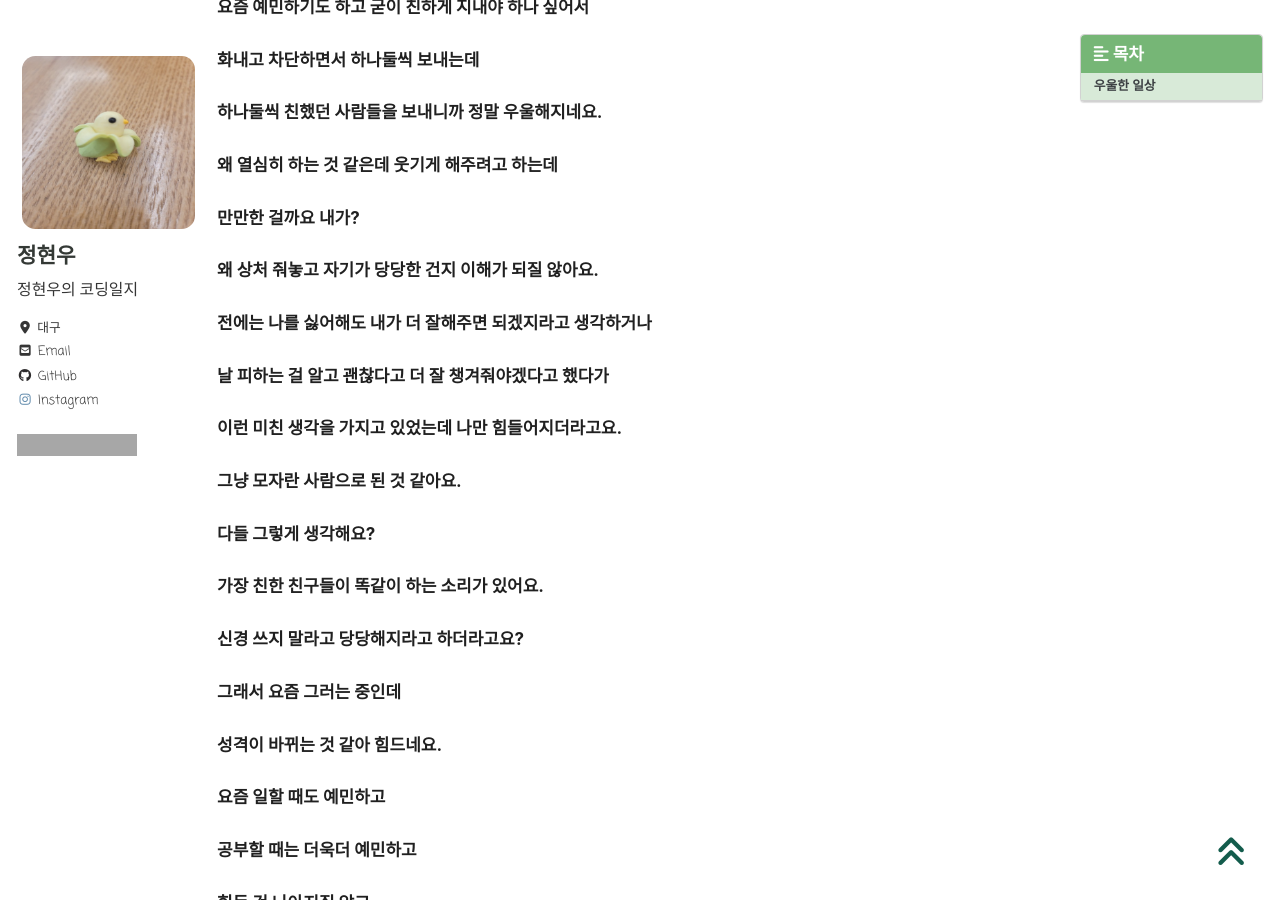
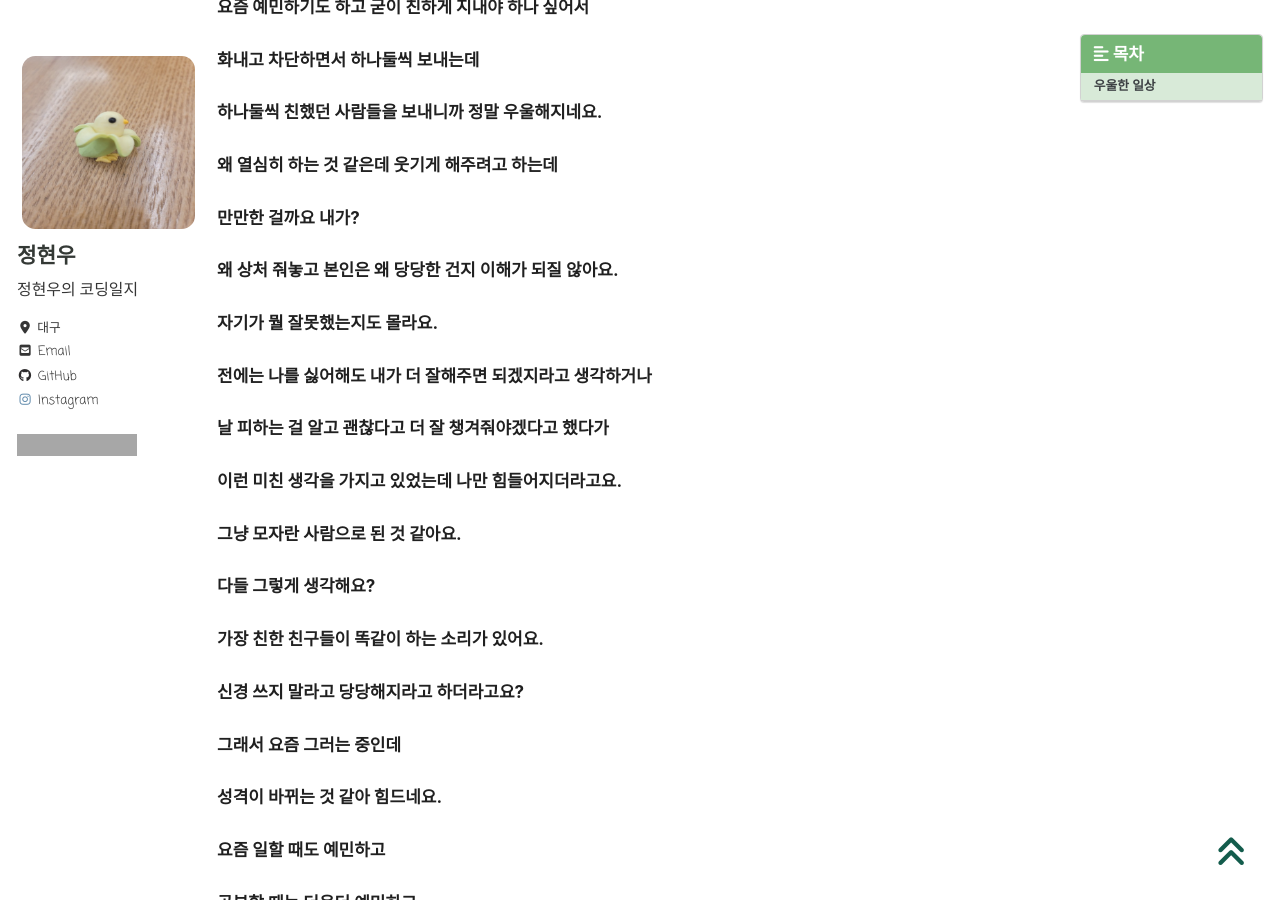
Before and after one commit to hyunparrot/hyunparrot.github.io, a Jekyll site: the page built from _posts/Blog/2024-01-16-daily-03.md, in a window 1280 px wide and 900 px high, scrolled down 1013 px. Built offline with Jekyll 4.4.1, drawn with Linux system fonts in a browser that asks for light colours; cached includes are drawn as plain includes; nearby versions of some CDN libraries; some web fonts are replaced; comment, search, counter and statistics services are not loaded; grey boxes are pictures that could not be loaded.

Commit message:
Update 2024-01-16-daily-03.md

```diff
--- a/_posts/Blog/2024-01-16-daily-03.md
+++ b/_posts/Blog/2024-01-16-daily-03.md
@@ -51,7 +51,11 @@ last_modified_at: 2024-01-16
 
 **만만한 걸까요 내가?**
 
-**왜 상처 줘놓고 자기가 당당한 건지 이해가 되질 않아요.**
+**왜 상처 줘놓고 본인은 왜 당당한 건지 이해가 되질 않아요.**
+
+**자기가 뭘 잘못했는지도 몰라요.**
+
+
 
 **전에는 나를 싫어해도 내가 더 잘해주면 되겠지라고 생각하거나**
 
@@ -62,6 +66,7 @@ last_modified_at: 2024-01-16
 **그냥 모자란 사람으로 된 것 같아요.**
 
 **다들 그렇게 생각해요?**
+
 
 
 **가장 친한 친구들이 똑같이 하는 소리가 있어요.**
@@ -77,6 +82,8 @@ last_modified_at: 2024-01-16
 **공부할 때는 더욱더 예민하고**
 
 **힘든 건 나아지질 않고**
+
+
 
 **그래서 주변 사람들까지 눈치 보고 힘들어하는 것 같아요.**
 
@@ -116,6 +123,8 @@ last_modified_at: 2024-01-16
 
 **똑바로 혼내거나 말해줘요 제발**
 
+
+
 **앞으로 저는 안 참을 거예요**
 
 **그냥 저를 싫어하게끔 만들 거예요.**
@@ -128,12 +137,15 @@ last_modified_at: 2024-01-16
 
 **다들 저처럼 참고만 살지 않길 바라요.**
 
+
+
 **그 와중에 슬퍼할 시간에 코딩했으면 어땠을까**
 
 **하는 생각이 드는 게 너무 화가 나요.**
 
 **코딩 팀 과제를 해야 하니 저는 이만 자러 가요.**
 
+
 **제발 행복하길!**
 
 **안녕.**
```
